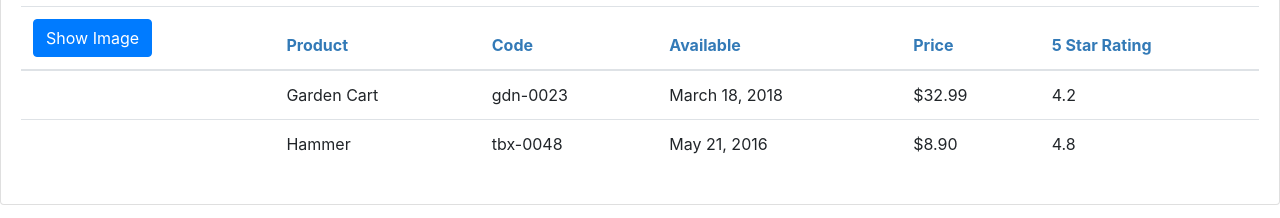
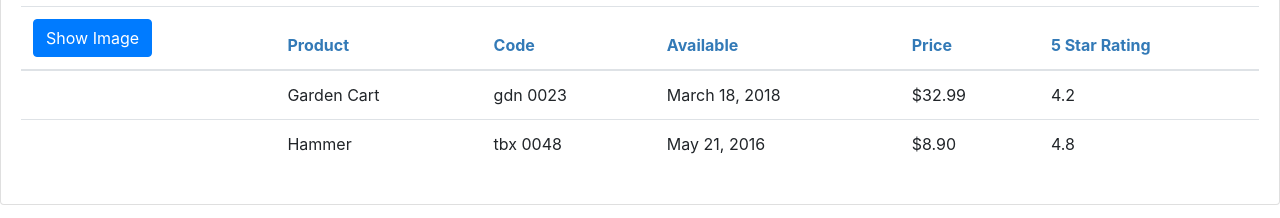
Before and after one commit to HARIKSREEE/Angular-GettingStarted, an Angular app: page / in a window 1280 px wide. Shown: the part 234-452 px from the top of the page. Built offline with nearby package versions, Linux system fonts and the light colour scheme.

Commit message:
Created custom Pipe to remove the '-' character from the product code.

```diff
--- a/src/app/app.module.ts
+++ b/src/app/app.module.ts
@@ -4,11 +4,13 @@
 
 import { AppComponent } from './app.component';
 import { ProductListComponent } from './products/product-list.component';
+import { ConvertToSpacesPipe } from './shared/convert-to-spaces.pipe';
 
 @NgModule({
   declarations: [
     AppComponent,
-    ProductListComponent
+    ProductListComponent,
+    ConvertToSpacesPipe
   ],
   imports: [
     BrowserModule,
--- a/src/app/products/product-list.component.html
+++ b/src/app/products/product-list.component.html
@@ -10,7 +10,8 @@
         <div class="row">
             <div class="col-md-2">Filter by:</div>
             <div class="col-md-4">
-                <input type="text" [(ngModel)]='listFilter' />
+                <input type="text"
+                       [(ngModel)]='listFilter' />
             </div>
 
         </div>
@@ -58,7 +59,9 @@
 
                         </td>
                         <td>{{product.productName}}</td>
-                        <td>{{product.productCode | lowercase}}</td>
+
+                        <td>{{product.productCode | ConvertToSpaces:'-' | lowercase}}</td>
+
                         <td>{{product.releaseDate}}</td>
 
                         <td>{{product.price | currency:'USD':
--- /dev/null
+++ b/src/app/shared/convert-to-spaces.pipe.ts
@@ -0,0 +1,15 @@
+import { Pipe, PipeTransform } from "@angular/core";
+
+@Pipe({
+
+    name: 'ConvertToSpaces'
+
+})
+export class ConvertToSpacesPipe implements PipeTransform {
+
+    transform(value: string, character: string): string {
+
+        return value.replace(character, ' ');
+    }
+
+}
```
